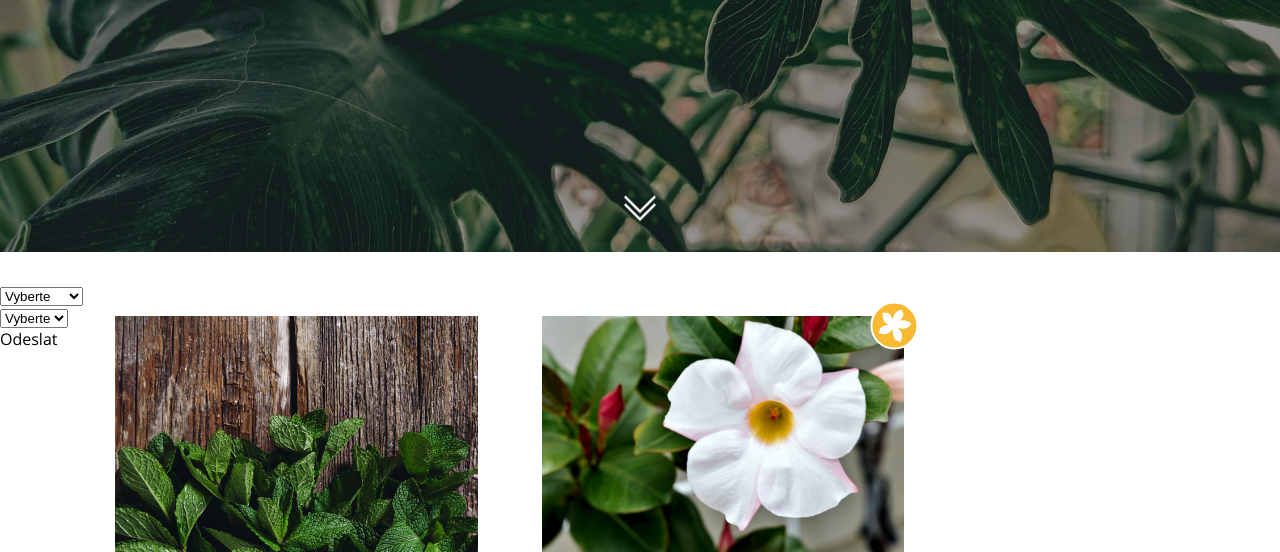
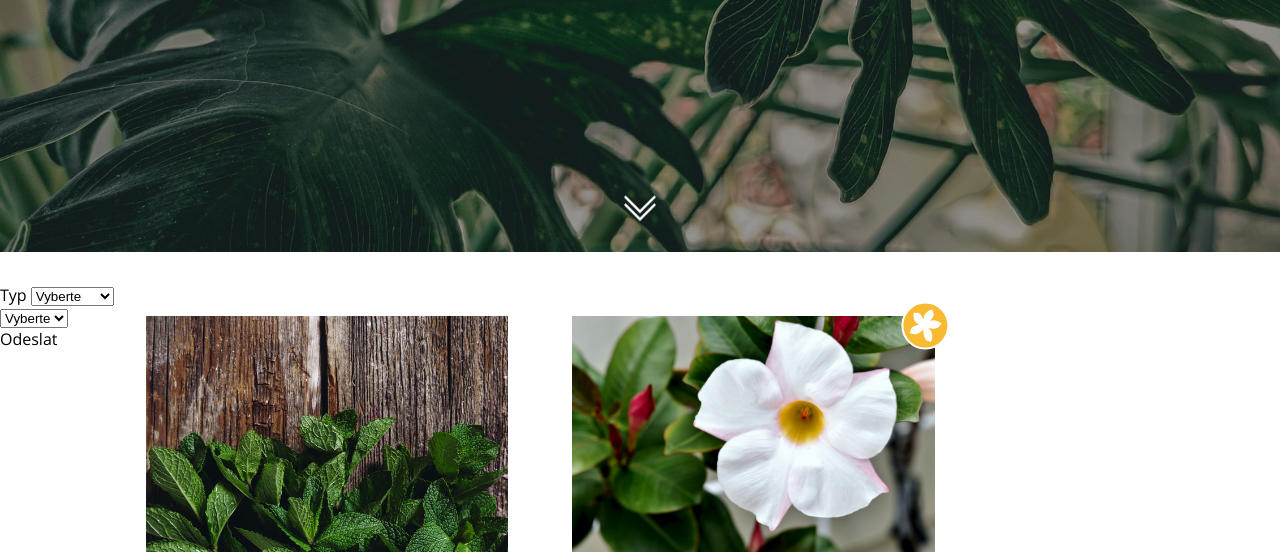
Before and after one commit to TeVecko/Kytkovo, a website built with webpack: page src/overview.html in a window 1280 px wide. Shown: the part 548-1100 px from the top of the page. Built offline with nearby package versions, Linux system fonts and the light colour scheme.

Commit message:
přidání selectu

```diff
--- a/src/overview.html
+++ b/src/overview.html
@@ -44,12 +44,15 @@
       <main class="main-overview" id="overview">
         <form class="form-filter" id="form-filter">
           <div class="select-type">
+            <label
+              >Typ
               <select name="type" id="type">
                 <option value>Vyberte</option>
                 <option value="bylinky">Bylinky</option>
                 <option value="pokojovky">Pokojovky</option>
                 <option value="venkovky">Venkovky</option>
               </select>
+            </label>
           </div>
           <div class="poison">
             <select name="poison" id="poison">
```
Lines whose indentation alone changed are shown as unchanged.
